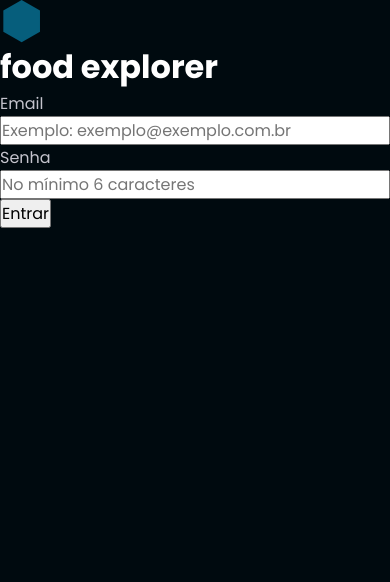
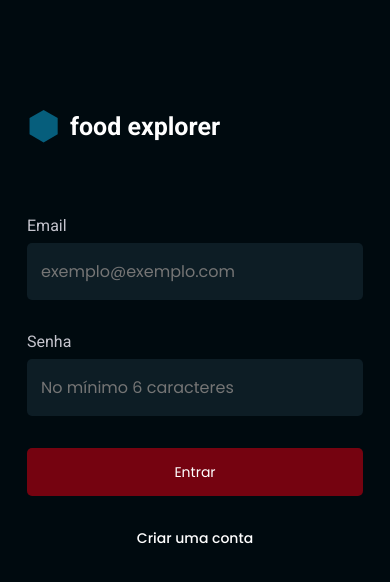
Before and after one commit to alexsmarra/food-explorer-frontend, a React (Vite) app: page / in a window 390 px wide. Shown: the top 582 px of the page. Built offline with nearby package versions, Linux system fonts and the light colour scheme.

Commit message:
:SignIn: feat: finished mobile design

```diff
--- a/src/components/Button/styles.js
+++ b/src/components/Button/styles.js
@@ -1,5 +1,6 @@
 import styled from 'styled-components'
 
 export const Container = styled.button`
-
+   background-color: ${({ theme }) => theme.COLORS.BUTTON_COLOR};
+   font-size: 1.4rem;
 `
--- a/src/components/InputLabel/styles.js
+++ b/src/components/InputLabel/styles.js
@@ -3,9 +3,12 @@ import styled from 'styled-components'
 export const Container = styled.div`
    display: flex;
    flex-direction: column;
+   gap: .8rem;
+   margin-bottom: 3.2rem;
 
    label {
       color: ${({ theme }) => theme.COLORS.LABEL_COLOR};
+      font-family: 'Roboto', sans-serif;
    }
 
    input {
--- a/src/components/Logo/styles.js
+++ b/src/components/Logo/styles.js
@@ -2,10 +2,16 @@ import styled from 'styled-components'
 
 export const Container = styled.div`
    display: flex;
-   flex-direction: column;
+   align-items: center;
+   gap: 1rem;
 
    img {
-      width: 4.3rem;
-      height: 4.3rem;
+      width: 3.3rem;
+      height: 3.3rem;
+   }
+
+   h1 {
+      font-size: 2.5rem;
+      font-family: 'Roboto', sans-serif;
    }
 `
--- a/src/pages/SignIn/index.jsx
+++ b/src/pages/SignIn/index.jsx
@@ -17,7 +17,7 @@ export function SignIn() {
 
          <InputLabel
             htmlFor="1" id="1" title="Email"
-            type="text" placeholder="Exemplo: exemplo@exemplo.com.br"
+            type="text" placeholder="exemplo@exemplo.com"
          />
 
          <InputLabel
@@ -28,6 +28,8 @@ export function SignIn() {
          <Button
             title="Entrar"
          />
+
+         <a href="#">Criar uma conta</a>
       </Container>
    )
 }
--- a/src/pages/SignIn/styles.js
+++ b/src/pages/SignIn/styles.js
@@ -1,8 +1,24 @@
 import styled from 'styled-components'
 
 export const Container = styled.div`
+   display: flex;
+   flex-direction: column;
+
+   height: 100vh;
+
+   padding: 0 2.7rem;
+
+   button {
+      margin-bottom: 3.2rem;
+      padding: 12px 0;
+   }
+
+   a {
+      text-align: center;
+   }
 `
 
 export const Head = styled.header`
-
+   margin-top: 11rem;
+   margin-bottom: 7.3rem;
 `
--- a/src/styles/global.js
+++ b/src/styles/global.js
@@ -23,4 +23,37 @@ export default createGlobalStyle`
       font-family: 'Poppins', sans-serif;
       outline: none;
    }
+
+   input, button {
+      border: none;
+      border-radius: 5px;
+   }
+
+   input {
+      background-color: ${({ theme }) => theme.COLORS.INPUT_BACKGROUND};
+      line-height: 16px;
+      padding: 16px 14px;
+   }
+
+   button {
+      line-height: 24px;
+      color: ${({ theme }) => theme.COLORS.MAIN_COLOR};
+   }
+
+   button, a {
+      transition: filter 0.2s;
+      cursor: pointer;
+   }
+
+   button:hover, a:hover {
+      filter: brightness(.9);
+   }
+
+   a {
+      font-size: 1.4rem;
+      font-family: 'Poppins', sans-serif;
+      font-weight: 500;
+      text-decoration: none;
+      color: ${({ theme }) => theme.COLORS.MAIN_COLOR};
+   }
 `
--- a/src/styles/theme.js
+++ b/src/styles/theme.js
@@ -1,11 +1,16 @@
 export default {
    COLORS: {
       MAIN_BACKGROUND: '#000A0F',
+
+      INPUT_BACKGROUND: '#0D1D25',
+
+
 
 
       MAIN_COLOR: '#FFFFFF',
 
       LABEL_COLOR: '#C4C4CD',
-      PLACEHOLDER_INPUT_COLOR: '#7C7D8A'
+      PLACEHOLDER_INPUT_COLOR: '#7C7D8A',
+      BUTTON_COLOR: '#750310'
    }
 }
```
